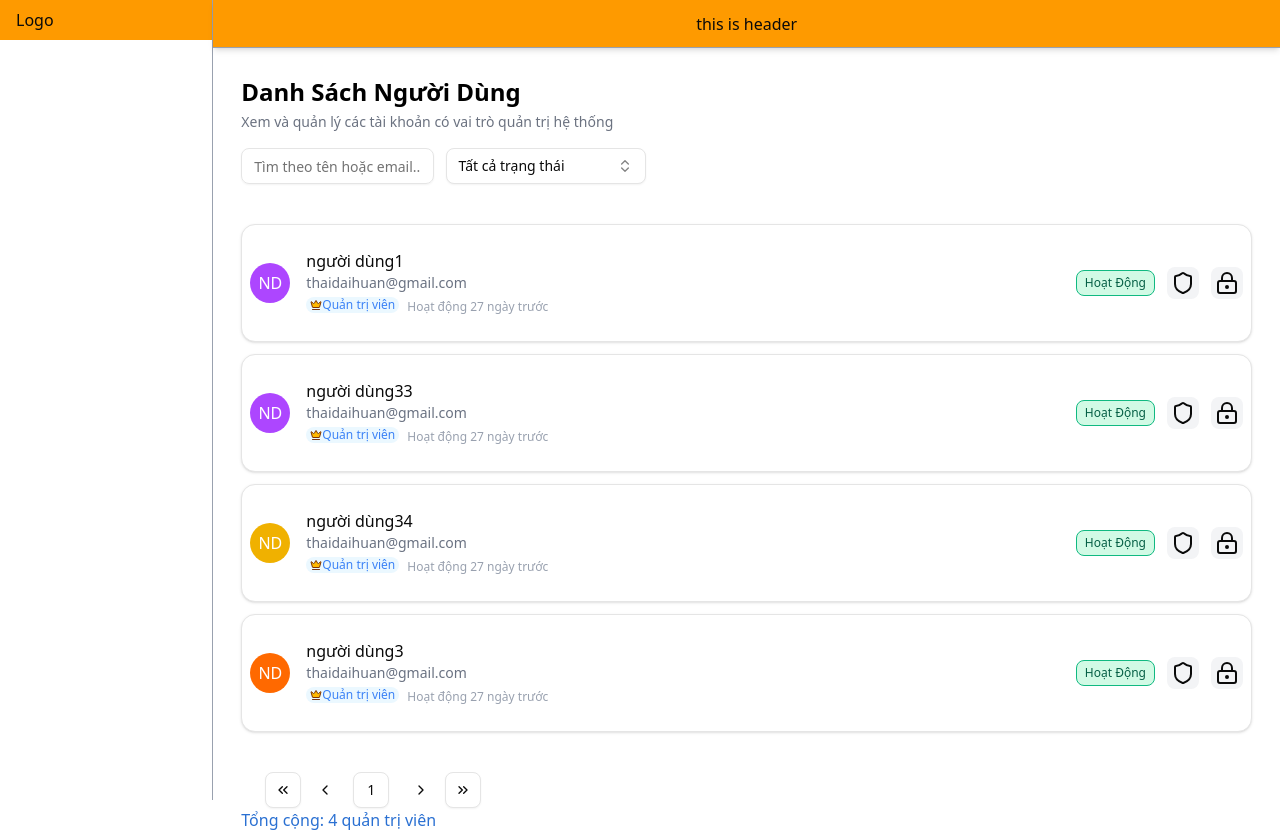
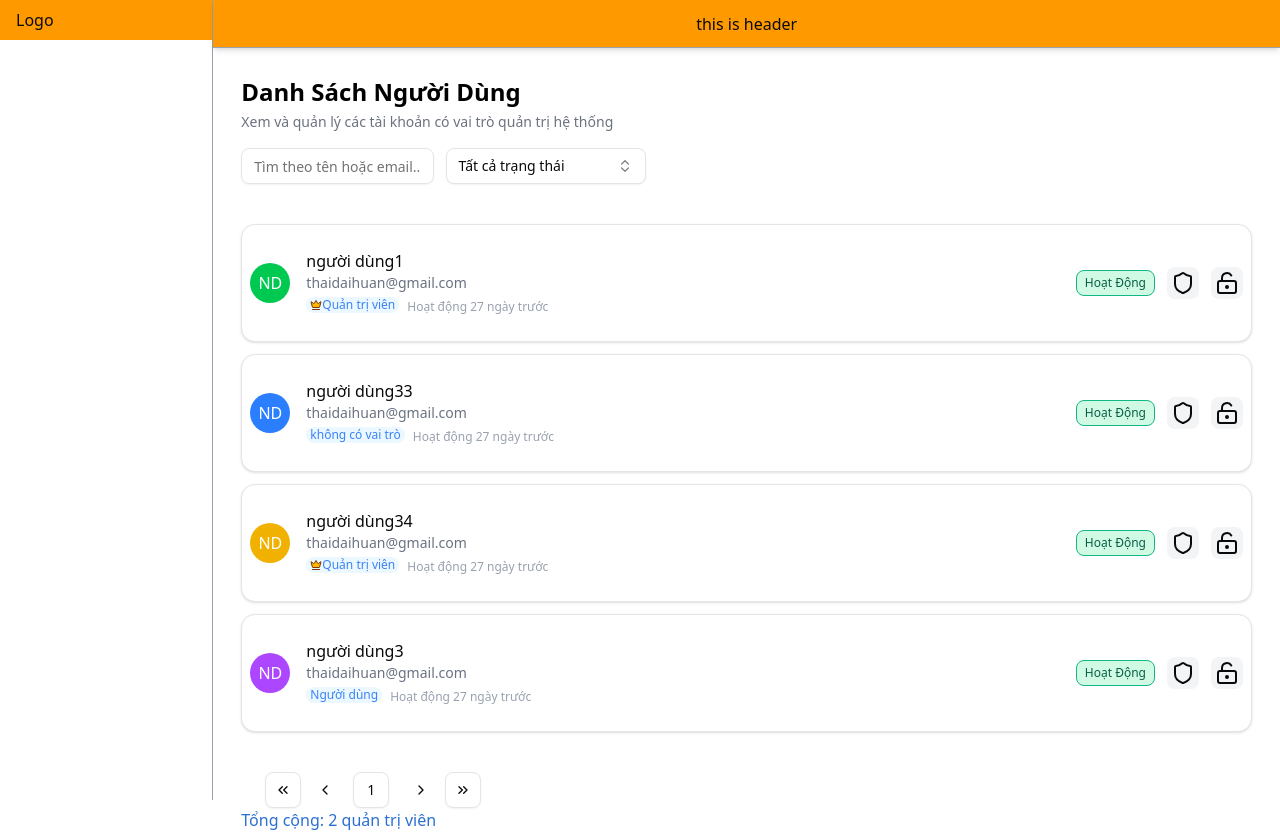
Before and after one commit to ThanVuc/schedule_ui_service, a Next.js app: page /list-user in a window 1280 px wide. Built offline with nearby package versions, Linux system fonts and the light colour scheme.

Commit message:
update logic role

```diff
--- a/src/app/(pages)/(main)/_components/item-side-bar.tsx
+++ b/src/app/(pages)/(main)/_components/item-side-bar.tsx
@@ -52,6 +52,7 @@ const ItemsSideBar = () => {
 
           {si_item.Items.map((item) => (
             <div
+              key={item.title}
               className={cn(
                 "cursor-pointer text-base hover:bg-violet-600/65 rounded-md mb-1 transition-all ease-in-out duration-300",
                 pathname === item.href || pathname?.startsWith(`${item.href}/`) && "bg-yellow-500 w-full p-0.5 hover:bg-yellow-700"
--- /dev/null
+++ b/src/app/(pages)/(main)/list-user/_components/assigRole.tsx
@@ -0,0 +1,18 @@
+interface AssigRoleProps {
+    onClose: () => void;
+    onAssig: (id: string) => void;
+
+    id: string,
+    name: string,
+}
+
+const AssigRole = ({ onClose, onAssig, id, name }: AssigRoleProps) => {
+    return (<div className="bg-white w-full max-w-[600px] h-full max-h-[700px] border-2 border-[#bababa]
+    shadow-lg rounded-lg overflow-y-auto">
+        <div>
+            <button onClick={onClose}>huy</button>
+        </div>
+    </div>);
+}
+
+export default AssigRole;
--- a/src/app/(pages)/(main)/list-user/_components/cardItem.tsx
+++ b/src/app/(pages)/(main)/list-user/_components/cardItem.tsx
@@ -1,15 +1,18 @@
 import { Avatar, AvatarFallback } from "@/components/ui/avatar";
 import { Card } from "@/components/ui/card";
-import { Crown, LockKeyhole, Shield } from "lucide-react";
+import { Crown, LockKeyhole, LockKeyholeOpen, Shield } from "lucide-react";
 
 interface CardItemProps {
+    id: string,
     name: string;
     email: string;
-    role: string;
+    role: string | string[],
     status: boolean;
     timestamp: string;
     onClick: () => void;
     onClickLock: () => void;
+    onClickAssigRole: () => void,
+    lock: boolean,
 }
 
 const formatTimeAgo = (timestamp: string) => {
@@ -25,14 +28,20 @@ const formatTimeAgo = (timestamp: string) => {
     return `${Math.floor(diff / 31104000)} năm trước`;
 };
 
-const CardItem = ({ name, email, role, status, timestamp, onClick, onClickLock }: CardItemProps) => {
+const CardItem = ({ id, name, email, role, status, timestamp, onClick, onClickLock, lock, onClickAssigRole }: CardItemProps) => {
     const getInitials = (name: string) => {
         const words = name.trim().split(" ");
         const first = words[0]?.[0] || "";
         const last = words.length > 1 ? words[words.length - 1]?.[0] : "";
         return (first + last).toUpperCase();
     };
-    const isAdmin = (r: string) => r.toLowerCase() === "admin";
+    const isAdmin = (role: string | string[] | null | undefined): boolean => {
+        if (!role) return false;
+        if (Array.isArray(role)) {
+            return role.some(r => typeof r === "string" && r.toLowerCase() === "admin");
+        }
+        return typeof role === "string" && role.toLowerCase() === "admin";
+    };
 
     const formatRole = (r: string) => {
         switch (r.toLowerCase()) {
@@ -44,7 +53,7 @@ const CardItem = ({ name, email, role, status, timestamp, onClick, onClickLock }
                 return r;
         }
     };
-    const randomColor = () => {
+    const getColorById = (id: string) => {
         const colors = [
             "bg-red-500",
             "bg-green-500",
@@ -57,11 +66,11 @@ const CardItem = ({ name, email, role, status, timestamp, onClick, onClickLock }
             "bg-lime-500",
             "bg-cyan-500",
         ];
-        const index = Math.floor(Math.random() * colors.length);
+        const index = parseInt(id) % colors.length; // Dùng id để chọn màu cố định
         return colors[index];
     };
 
-    const avatarBg = randomColor();
+    const avatarBg = getColorById(id); // Truyền user.id từ ListUserPages
 
 
 
@@ -78,7 +87,7 @@ const CardItem = ({ name, email, role, status, timestamp, onClick, onClickLock }
                         <div className=" flex items-center space-x-2">
                             <div className="rounded-xl text-[#3B82F6] bg-[#EBF8FF] font-medium text-xs px-1 flex items-center w-fit">
                                 {isAdmin(role) && <Crown size={12} className="fill-amber-400 text-amber-900" />}
-                                {formatRole(role)}
+                                {role.length > 0 ? formatRole(role?.[0]) : "không có vai trò"}
                             </div>
                             <div>
                                 <span className="text-xs text-gray-400">Hoạt động {formatTimeAgo(timestamp)}</span>
@@ -97,15 +106,17 @@ const CardItem = ({ name, email, role, status, timestamp, onClick, onClickLock }
                     >
                         {status ? "Hoạt Động" : "Bị Khóa"}
                     </span>
-                    <button className="bg-[#F3F4F6] p-1 rounded-md hover:bg-[#E5E7EB]" onClick={(e) =>
-                        e.stopPropagation()}>
+                    <button className="bg-[#F3F4F6] p-1 rounded-md hover:bg-[#E5E7EB]" onClick={(e) => {
+                        e.stopPropagation()
+                        onClickAssigRole();
+                    }}>
                         <Shield />
                     </button>
                     <button className="bg-[#F3F4F6] p-1 rounded-md hover:bg-[#E5E7EB]" onClick={(e) => {
                         e.stopPropagation();
                         onClickLock();
                     }}>
-                        <LockKeyhole />
+                        {lock ? <LockKeyhole /> : <LockKeyholeOpen />}
                     </button>
                 </div>
             </div>
--- a/src/app/(pages)/(main)/list-user/_components/detailedInformation.tsx
+++ b/src/app/(pages)/(main)/list-user/_components/detailedInformation.tsx
@@ -5,7 +5,7 @@ interface DetailedInformationProps {
     id: string,
     name: string;
     email: string;
-    role: string;
+    role: string[];
     status: boolean;
     date?: string;
     gender?: string;
@@ -68,6 +68,17 @@ const formatTimeAgo = (timestamp: string) => {
     if (diff < 31104000) return `${Math.floor(diff / 2592000)} tháng trước`;
     return `${Math.floor(diff / 31104000)} năm trước`;
 };
+// fomat role
+const formatRole = (r: string) => {
+    switch (r.toLowerCase()) {
+        case "admin":
+            return "Quản trị viên";
+        case "user":
+            return "Người dùng";
+        default:
+            return r;
+    }
+};
 
 const getInitials = (name: string) => {
     const words = name.trim().split(" ");
@@ -109,7 +120,7 @@ const DetailedInformation = ({ onClose, name, email, id, role, status, date, gen
                     </div>
                     <div className="flex justify-between p-3 border-b-1">
                         <p>🆔Vai trò:</p>
-                        <p> {role === "admin" ? "Quản trị viên" : "Người dùng"}</p>
+                        <p> {role.length > 0 ? role.map(formatRole).join(", ") : "không có vai trò"}</p>
                     </div>
                     <div className="flex justify-between p-3 border-b-1">
                         <p>🟢Trạng thái:</p>
--- a/src/app/(pages)/(main)/list-user/page.tsx
+++ b/src/app/(pages)/(main)/list-user/page.tsx
@@ -6,36 +6,46 @@ import DetailedInformation from "./_components/detailedInformation";
 import PaginationComponent from "./_components/pagination";
 import SearchAndFilter from "./_components/SearchAndFilter";
 import DetailedLock from "./_components/detailedLock";
+import AssigRole from "./_components/assigRole";
 
 
 const ListUserPages = () => {
     const handleFilterChange = (value: string) => {
         console.log("Filter changed to:", value);
-        // Thêm logic lọc dữ liệu tại đây nếu cần
     };
     const [isModalOpen, setIsModalOpen] = useState(false);
     const [isModalLockOpen, setIsModalLockOpen] = useState(false)
-
-    const [selectedUser, setSelectedUser] = useState({
+    const [isModalAssigRoleOpen, setIsModalAssigRoleOpen] = useState(false)
+    const [selectedUser, setSelectedUser] = useState<{
+        id: string;
+        name: string;
+        date: string;
+        email: string;
+        role: string[]; // Sửa kiểu
+        gender: string;
+        status: boolean;
+        timestamp: string;
+        updatelast: string;
+        bio: string;
+    }>({
         id: "",
         name: "",
         date: "",
         email: "",
-        role: "",
+        role: [],
         gender: "",
         status: true,
         timestamp: "",
         updatelast: "",
         bio: "",
-
-    },); // Thêm state để lưu người dùng được chọn
+    }); // Thêm state để lưu người dùng được chọn
 
     const [listUser, setListUser] = useState([
         {
             id: "1",
             name: "người dùng1",
             email: "thaidaihuan@gmail.com",
-            role: "admin",
+            role: ["admin"],
             status: true,
             gender: "nam",
             timestamp: "2025-05-17 22:25:00",
@@ -48,7 +58,7 @@ const ListUserPages = () => {
             id: "2",
             name: "người dùng33",
             email: "thaidaihuan@gmail.com",
-            role: "admin",
+            role: [],
             status: true,
             gender: "nữ",
             timestamp: "2025-05-17 22:25:00",
@@ -61,7 +71,7 @@ const ListUserPages = () => {
             id: "3",
             name: "người dùng34",
             email: "thaidaihuan@gmail.com",
-            role: "admin",
+            role: ["admin", "user"],
             status: true,
             gender: "nam",
             timestamp: "2025-05-17 22:25:00",
@@ -73,7 +83,7 @@ const ListUserPages = () => {
             id: "4",
             name: "người dùng3",
             email: "thaidaihuan@gmail.com",
-            role: "admin",
+            role: ["user"],
             status: true,
             gender: "nữ",
             timestamp: "2025-05-17 22:25:00",
@@ -82,7 +92,7 @@ const ListUserPages = () => {
             bio: "tôi là ai",
         },
     ])
-    const adminCount = listUser.filter((user) => user.role === "admin").length;
+    const adminCount = listUser.filter((user) => user.role.some(role => role.toLowerCase() === "admin")).length;
     const itemsPerPage = 6;
     const [currentPage, setCurrentPage] = useState(1);
     const totalPages = Math.ceil(listUser.length / itemsPerPage);
@@ -93,11 +103,14 @@ const ListUserPages = () => {
     const handleLockUser = (id: string) => {
         setListUser((prev) =>
             prev.map((user) =>
-                user.id === id ? { ...user, status: false } : user
+                user.id === id ? { ...user, status: !user.status } : user
             )
         );
         setIsModalLockOpen(false);
     };
+    const handleAssigRoleUser = (id: string) => {
+
+    }
     return (
         <div className="mx-7 mt-7">
             <h1 className="text-2xl text-black font-bold">Danh Sách Người Dùng</h1>
@@ -111,7 +124,7 @@ const ListUserPages = () => {
             {/* list user */}
             <div className="mt-10 flex flex-col gap-3">
                 {currentUsers.map((user) => (
-                    <div>
+                    <div key={user.id}>
                         <CardItem
                             key={user.id}
                             onClick={() => {
@@ -123,16 +136,22 @@ const ListUserPages = () => {
                                 setIsModalLockOpen(true)
                                 setIsModalOpen(false);
                             }}
+                            onClickAssigRole={() => {
+                                setSelectedUser(user);
+                                setIsModalAssigRoleOpen(true)
+                                setIsModalOpen(false);
+                            }}
                             name={user.name}
                             email={user.email}
                             role={user.role}
                             status={user.status}
                             timestamp={user.timestamp}
+                            lock={!user.status}
+                            id={user.id}
                         />
                     </div>
                 ))}
             </div>
-
             {/* thông tin chi tiết người dùng */}
             {isModalOpen && selectedUser && (
                 <div className="fixed w-screen h-screen flex justify-center items-center z-50 top-0 left-0 bg-[#080808]/30">
@@ -151,6 +170,7 @@ const ListUserPages = () => {
                     />
                 </div>
             )}
+            {/* khoá người dùng */}
             {isModalLockOpen && selectedUser && (
                 <div className="fixed w-screen h-screen flex justify-center items-center z-50 top-0 left-0 bg-[#080808]/30">
                     <DetailedLock
@@ -158,9 +178,20 @@ const ListUserPages = () => {
                         onLock={handleLockUser}
                         id={selectedUser.id}
                         name={selectedUser.name}
+                        lock={!selectedUser.status}
                     />
                 </div>
             )}
+            {isModalAssigRoleOpen && selectedUser && (
+                <div className="fixed w-screen h-screen flex justify-center items-center z-50 top-0 left-0 bg-[#080808]/30">
+                    <AssigRole
+                        onClose={() => setIsModalAssigRoleOpen(false)}
+                        onAssig={handleAssigRoleUser}
+                        id={selectedUser.id}
+                        name={selectedUser.name}
+
+                    />
+                </div>)}
             {/* phân trang */}
             <div className="mt-10 flex ml-6">
                 <div>
```
Also changed, not shown: src/app/(pages)/(main)/list-user/_components/detailedLock.tsx (+12 -7 lines), 1 other file (tests, documents, lock files or other folders).
